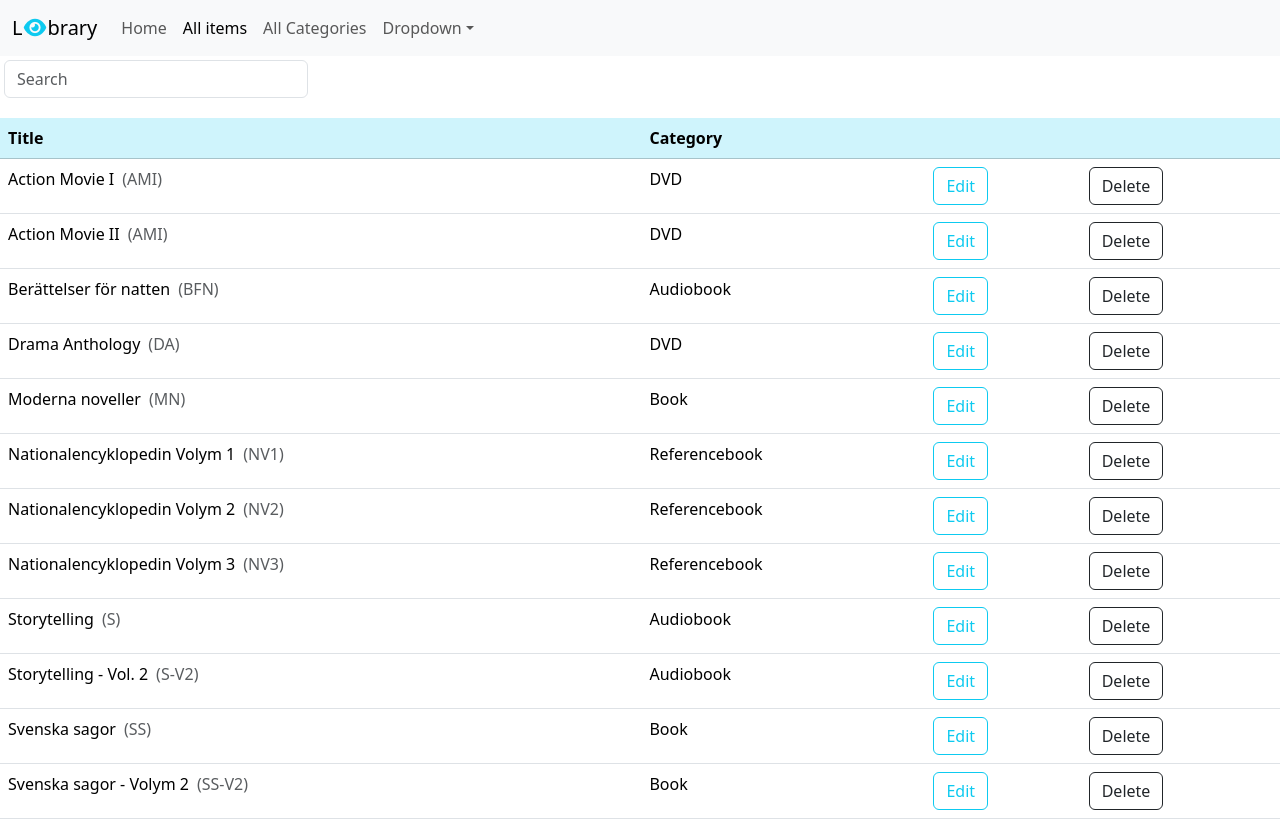
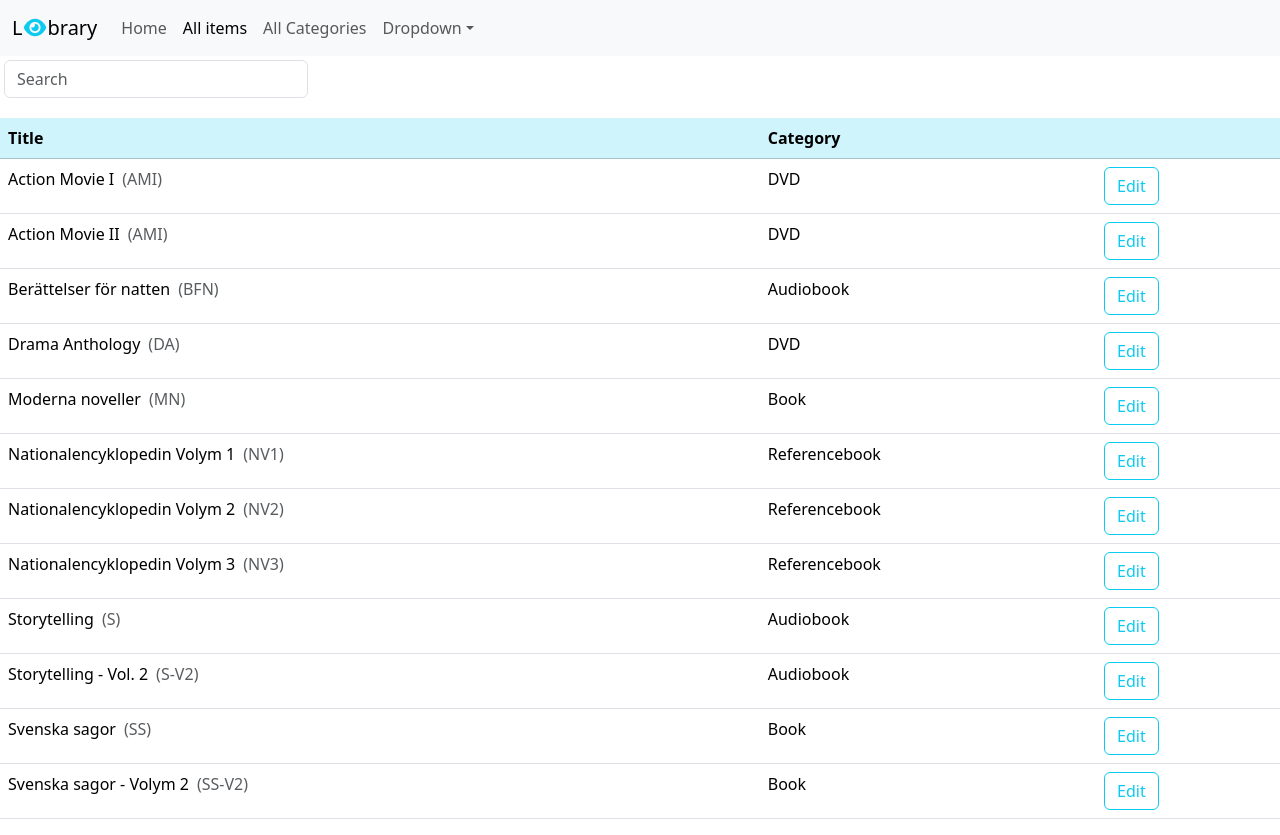
Before and after one commit to Socias93/leyebrary, a React (Vite) app: page /all/items in a window 1280 px wide. Built offline with nearby package versions, Linux system fonts and the light colour scheme.

Commit message:
removed delete functionality and button from allitemspage

```diff
--- a/src/pages/items/AllItemsPage.tsx
+++ b/src/pages/items/AllItemsPage.tsx
@@ -1,5 +1,5 @@
 import { useState } from "react";
-import { deleteItem, getItems } from "../../services/fakeItemService";
+import { getItems } from "../../services/fakeItemService";
 import { useNavigate } from "react-router-dom";
 import { Columns, SortColumn, getAbbreviation } from "../utils";
 import { SearchBox, Table } from "../../components/index";
@@ -8,16 +8,10 @@ import _ from "lodash";
 const SORT_ITEM: SortColumn = { path: "title", order: "asc" };
 
 function AllItemsPage() {
-  const [items, setItems] = useState(getItems());
+  const items = getItems();
   const [sortColumn, setSortColumn] = useState(SORT_ITEM);
   const [searchQuery, setSearchQuery] = useState("");
   const navigate = useNavigate();
-
-  function handleDelete(id: string) {
-    const newItem = items.filter((item) => item.id !== id);
-    setItems(newItem);
-    deleteItem(id);
-  }
 
   const query = searchQuery.toLowerCase();
 
@@ -63,16 +57,6 @@ function AllItemsPage() {
         </button>
       ),
     },
-    {
-      key: "delete",
-      content: (item) => (
-        <button
-          onClick={() => handleDelete(item.id)}
-          className="btn btn-outline-dark">
-          Delete
-        </button>
-      ),
-    },
   ];
 
   return (
```
